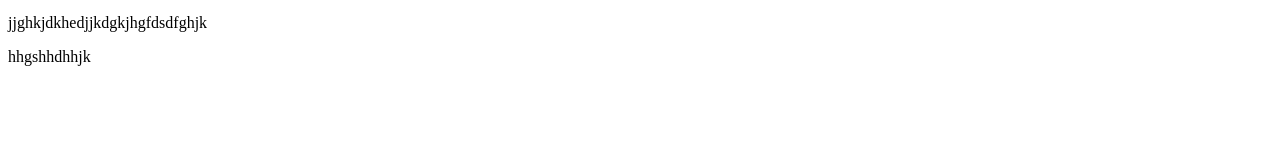
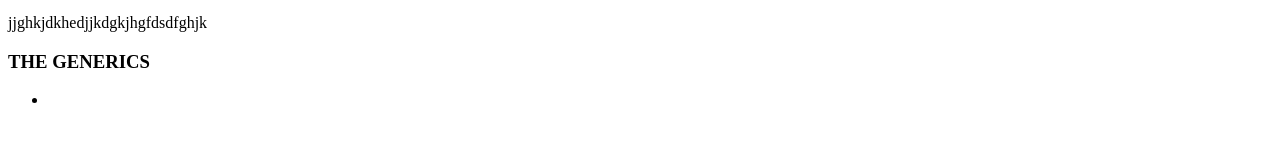
Before and after one commit to ahan-stark/Basic, a plain HTML site: page index.html in a window 1280 px wide. Shown: the part 443-584 px from the top of the page. Drawn offline with Linux system fonts and the light colour scheme; files whose address does not match are found by name.

Commit message:
2nd commit

```diff
--- a/basic.html
+++ b/index.html
@@ -19,7 +19,10 @@
             <p>jjghkjdkhedjjkdgkjhgfdsdfghjk</p>
         </section>
         <footer>
-            hhgshhdhhjk
+             <h3>THE GENERICS</h3>
+             <ul>
+                 <li><img src=""></li>
+             </ul>
         </footer>
     </body>
 </html>
```
